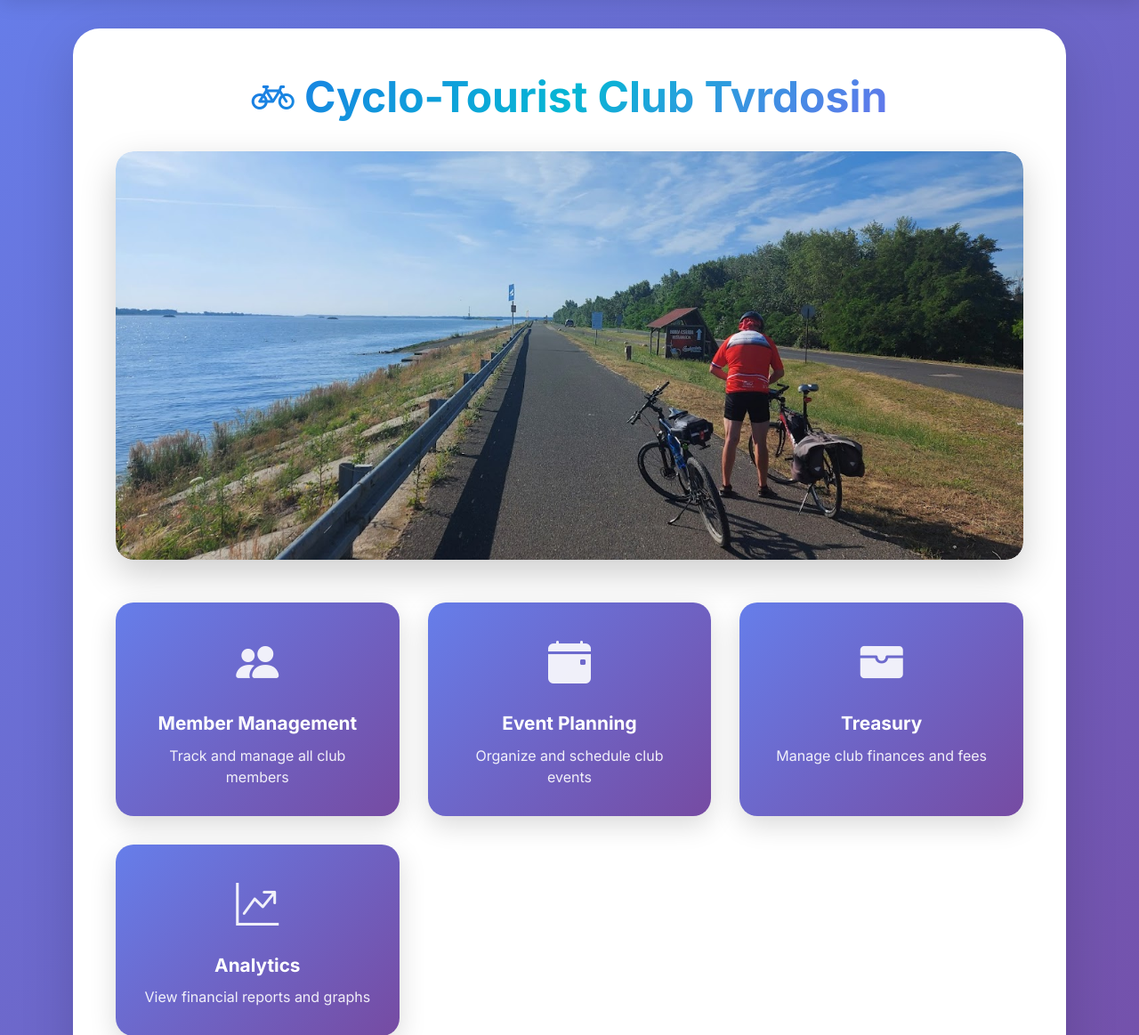
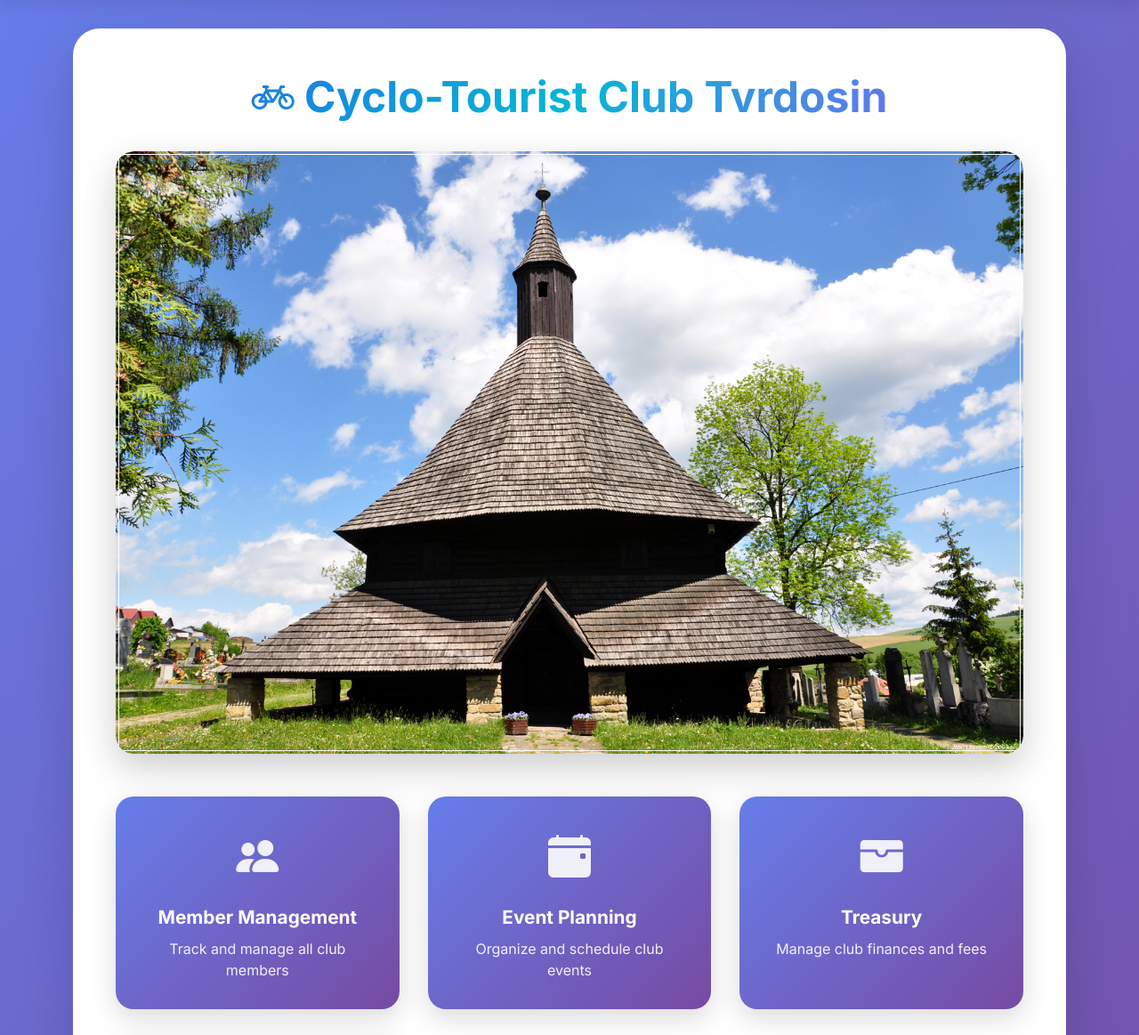
Before and after one commit to emax-77/Cycling-Club, a Django app: page / in a window 1280 px wide. Shown: the part 72-1235 px from the top of the page at 89% size. Run offline with Django 5.2, Linux system fonts and the light colour scheme.

Commit message:
Main picture changed

```diff
--- a/members/templates/welcome.html
+++ b/members/templates/welcome.html
@@ -169,7 +169,7 @@
     </h1>
 
     <div class="hero-image-container">
-      <img class="hero-image" src="{% static 'img8.jpg' %}" alt="{% trans "Cyclo-Tourist Club Tvrdosin" %}">
+      <img class="hero-image" src="{% static 'Wooden_Church_Tvrdosin.jpg' %}" alt="{% trans "Cyclo-Tourist Club Tvrdosin" %}">
     </div>
 
     <div class="features-grid">
```
Also changed, not shown: members/static/Wooden_Church_Tvrdosin.jpg (added).
